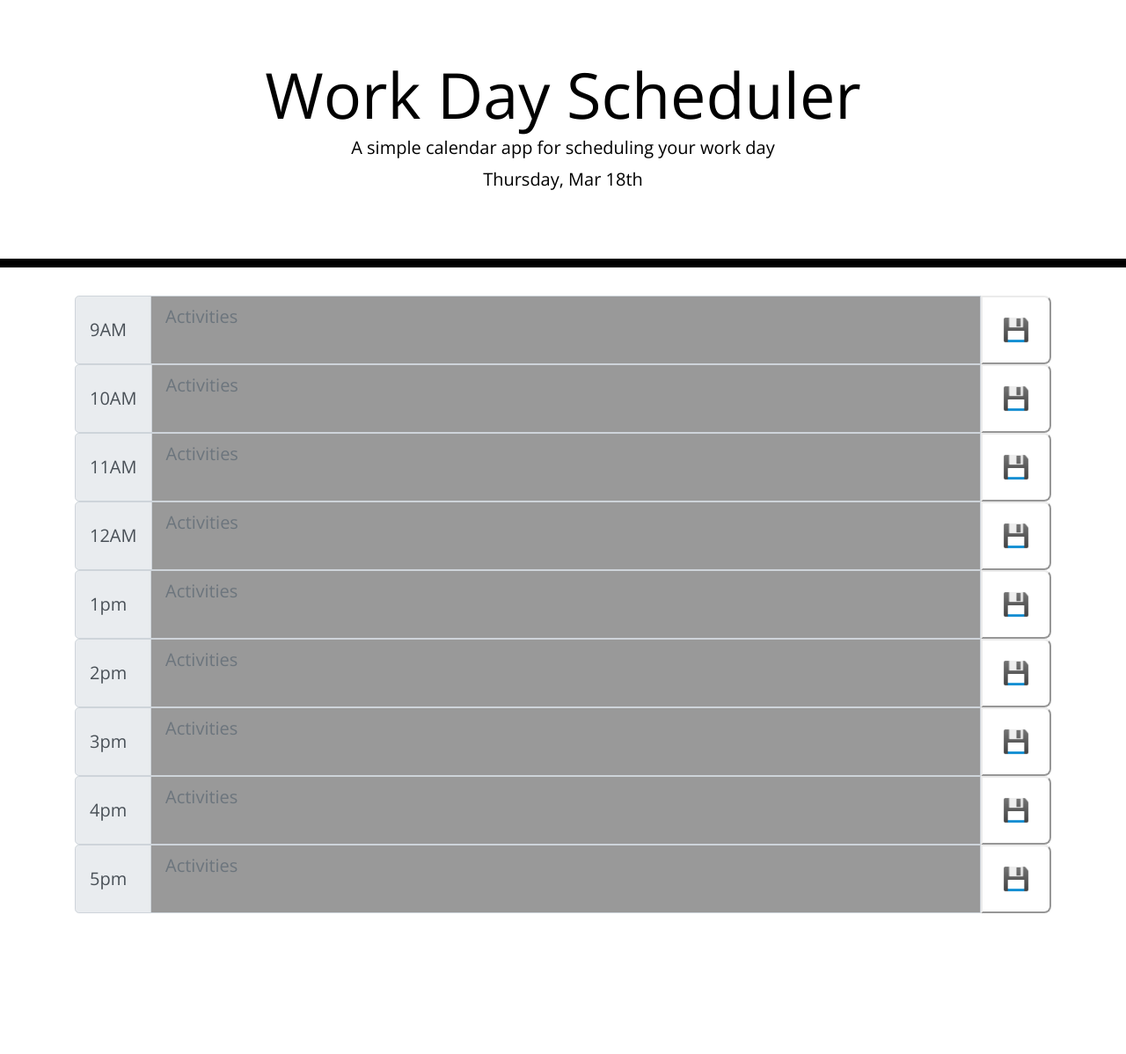
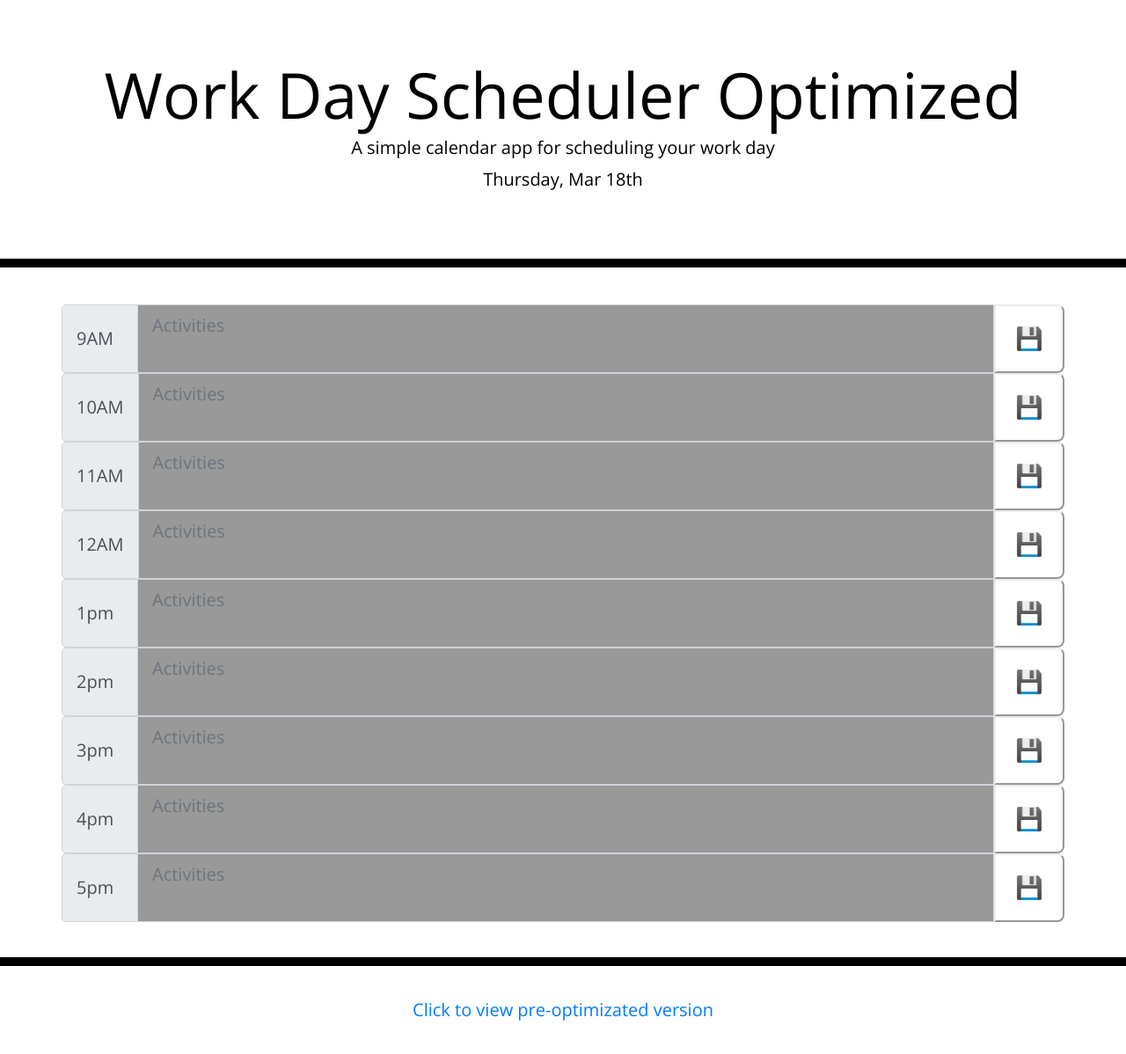
Before and after one commit to Limnation/05-work-day-scheduler, a plain HTML site: page index.html in a window 1280 px wide. Shown: the whole page at 88% size. Before the commit the page ends 1038 px from the top, so only its background shows below. Drawn offline with nearby package versions, Linux system fonts and the light colour scheme.

Commit message:
fixed some css and added a link between the two versions I made

```diff
--- a/css/schedular.css
+++ b/css/schedular.css
@@ -21,3 +21,16 @@
 .teaxtarea:focus {
     outline-style: none !important;
 }
+
+.views {
+    font-family: 'Open Sans', sans-serif;
+    border-top: 10px solid black;
+    text-align: center;
+    font-size: 20px;
+    padding: 40px 20px;
+    margin: auto;
+}
+
+.container {
+    padding: 10px 0px 40px 0px
+}
--- a/index.html
+++ b/index.html
@@ -21,18 +21,19 @@
 
     <link rel="stylesheet" href="css/style.css" />
     <link rel="stylesheet" href="css/schedular.css" />
-    <title>Work Day Scheduler</title>
+    <title>Work Day Scheduler Optimized</title>
   </head>
 
   <body>
     <header class="jumbotron">
-      <h1 class="display-3">Work Day Scheduler</h1>
+      <h1 class="display-3">Work Day Scheduler  Optimized</h1>
       <p class="lead">A simple calendar app for scheduling your work day</p>
       <p id="currentDay" class="lead"></p>
     </header>
     <div class="container">
-      <!-- Timeblocks get created in js line 76-->
+      <!-- All Timeblocks get created in script.js line 76-->
     </div>
+    <div class="views" ><a  href="index2.html">Click to view pre-optimizated version</a></div>
     <script src="https://cdnjs.cloudflare.com/ajax/libs/moment.js/2.29.1/moment.min.js" integrity="sha512-qTXRIMyZIFb8iQcfjXWCO8+M5Tbc38Qi5WzdPOYZHIlZpzBHG3L3by84BBBOiRGiEb7KKtAOAs5qYdUiZiQNNQ==" crossorigin="anonymous"></script>
     <script src="https://code.jquery.com/jquery-3.5.1.min.js" integrity="sha256-9/aliU8dGd2tb6OSsuzixeV4y/faTqgFtohetphbbj0=" crossorigin="anonymous"></script>
     <script src="js/script.js"></script>
```
Also changed, not shown: index2.html (+1 -0 lines), js/script2.js (+0 -49 lines).
